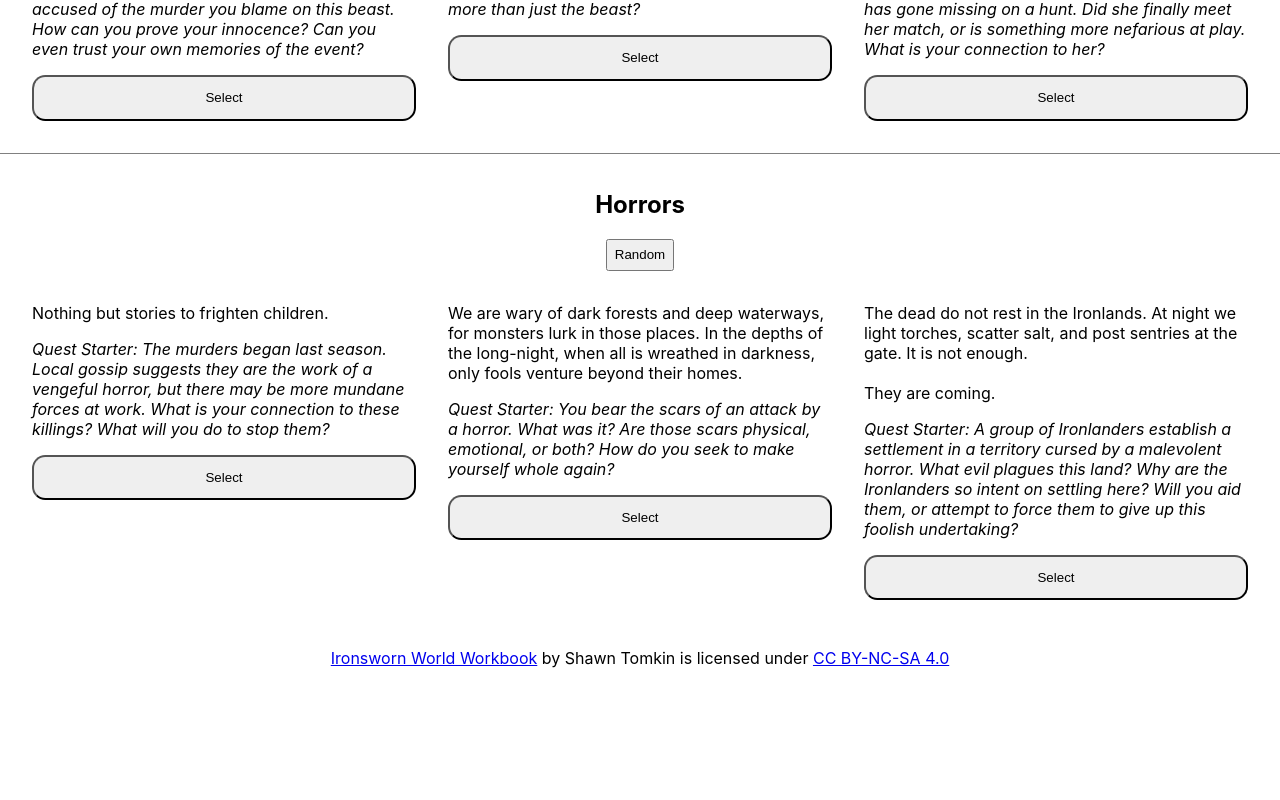
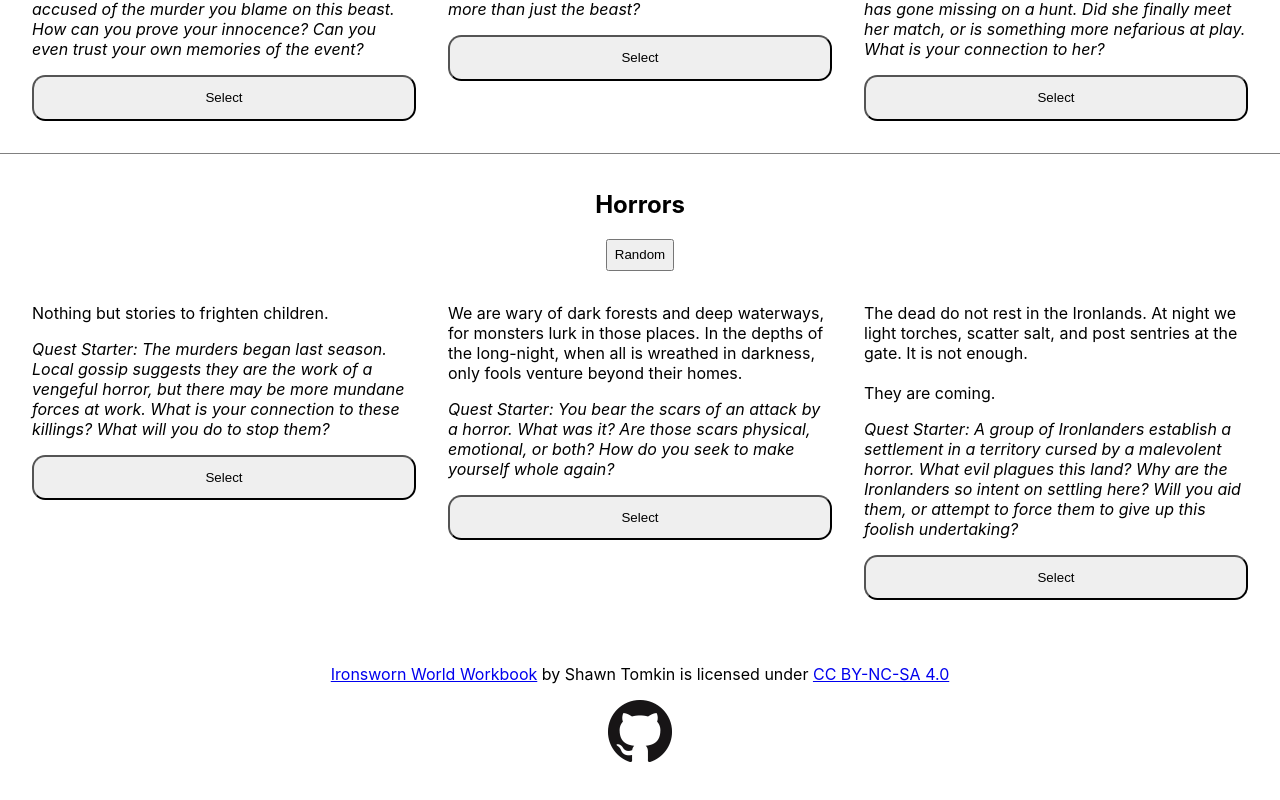
Before and after one commit to edbrannin/ironsworn-world-truths, a React (Create React App) app: page / in a window 1280 px wide. Shown: the part 4999-5799 px from the top of the page. Before the commit the page ends 5683 px from the top, so only its background shows below. Built offline with nearby package versions, Linux system fonts and the light colour scheme.

Commit message:
Link to GitHub (screen) & self (print) in Footer

```diff
--- a/src/App.js
+++ b/src/App.js
@@ -8,17 +8,29 @@ const SiteHeader = styled.h1`
   text-align: center;
 `;
 
-const Usage = styled.div`
-  @media print {
-    display: none;
-  }
-  text-align: center;
-`;
-
 const Footer = styled.div`
   text-align: center;
   padding: 1em;
 `;
+
+const OnlyScreen = styled.div`
+  @media print {
+    display: none;
+  }
+`;
+
+const OnlyPrint = styled.div`
+  @media screen {
+    display: none;
+  }
+`;
+
+const Usage = styled(OnlyScreen)`
+  text-align: center;
+`;
+
+
+const GITHUB_PATH = 'https://github.com/edbrannin/ironsworn-world-truths';
 
 function App() {
   const [ choices, setChoices ] = useState({});
@@ -37,11 +49,26 @@ function App() {
       </Usage>
       <Truths truths={truths} choices={choices} setChoice={setChoice}></Truths>
       <Footer>
-        <a href="https://www.ironswornrpg.com/">Ironsworn World Workbook</a>
-        {' '}
-        by Shawn Tomkin is licensed under
-        {' '}
-        <a href="http://creativecommons.org/licenses/by-nc-sa/4.0/">CC BY-NC-SA 4.0</a>
+        <p>
+          <a href="https://www.ironswornrpg.com/">Ironsworn World Workbook</a>
+          {' '}
+          by Shawn Tomkin is licensed under
+          {' '}
+          <a href="http://creativecommons.org/licenses/by-nc-sa/4.0/">CC BY-NC-SA 4.0</a>
+        </p>
+        <OnlyScreen>
+          <p>
+            <a href={GITHUB_PATH}>
+              <img
+                alt="GitHub Project"
+                src={process.env.PUBLIC_URL + '/GitHub-Mark-64px.png'}
+              />
+            </a>
+          </p>
+        </OnlyScreen>
+        <OnlyPrint>
+          Produced at <tt>{window.location.href}</tt>
+        </OnlyPrint>
       </Footer>
     </div>
   );
```
Also changed, not shown: public/GitHub-Mark-64px.png (added).
